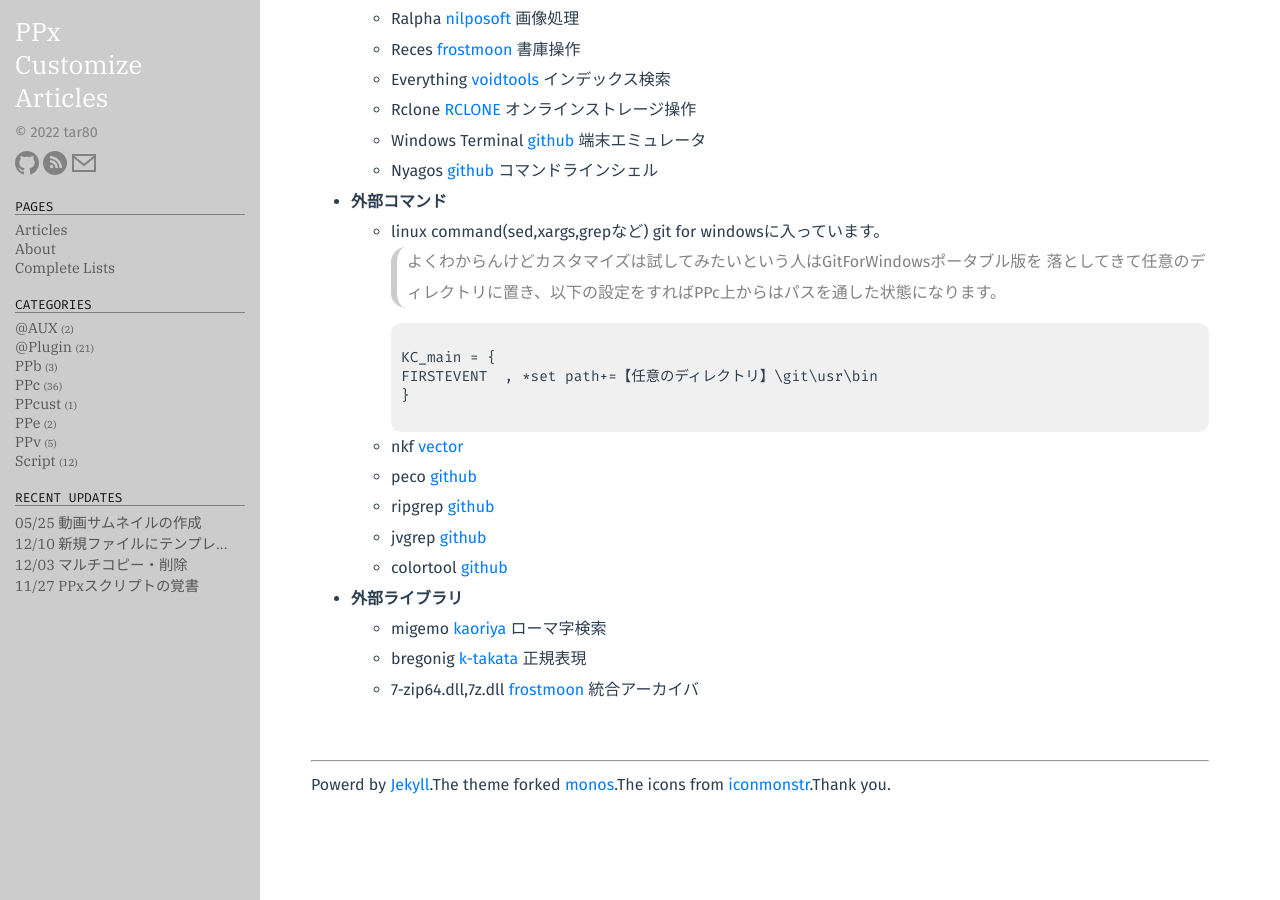
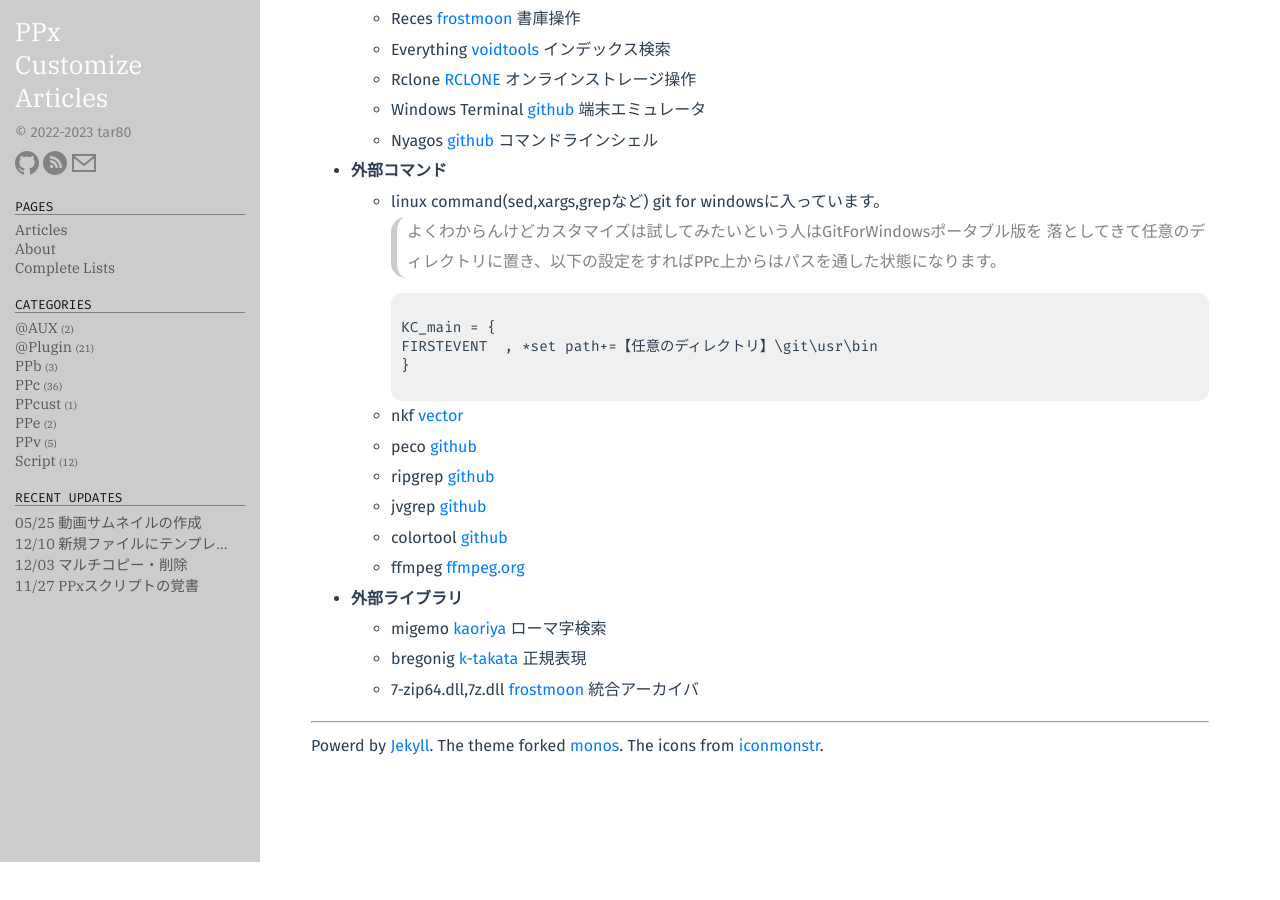
Before and after one commit to tar80/pages-pca, a Jekyll site: the page built from about.md, in a window 1280 px wide and 900 px high, scrolled down 1297 px. Built offline with Jekyll 4.4.1, drawn with Linux system fonts in a browser that asks for light colours; some web fonts are replaced; after the commit the page ends 2159 px from its top, so only the background shows below that.

Commit message:
Update year of publication

````diff
--- a/_config.yml
+++ b/_config.yml
@@ -2,7 +2,7 @@ title: PPx Customize Articles
 author: tar80
 email: tar80master@gmail.com
 description: >- # this means to ignore newlines until "baseurl:"
-  ©  2022 tar80
+  ©  2022-2023 tar80
 # baseurl: "" # the subpath of your site, e.g. /blog
 # url: "" # the base hostname & protocol for your site, e.g. http://example.com
 # twitter_username:
--- a/about.md
+++ b/about.md
@@ -22,7 +22,6 @@ winXP\_32bit(JScript)とwin10\_64bit(ES6)で動作確認しています。
 
 > これらのエイリアスはppx-plugin-managerでは使いません。
 
-<BR>
 ```text
 A_exec = {
 scr  =    ;スクリプトをまとめておくディレクトリパス
@@ -35,13 +34,13 @@ gvim =    ;gvim.exeのパス
 }
 ```
 
-####  PPx本体以外で使っているもの
+#### PPx本体以外で使っているもの
 
 - **PPxModule**
-  -  MessageModule
-  -  WindowModule
-  -  PositionModule
-  -  TextModule
+  - MessageModule
+  - WindowModule
+  - PositionModule
+  - TextModule
   - ScriptModule
   - KeyModule
   - EverythingSearchModule
@@ -72,13 +71,14 @@ gvim =    ;gvim.exeのパス
   - ripgrep [github](https://github.com/BurntSushi/ripgrep/releases)
   - jvgrep [github](https://github.com/mattn/jvgrep/releases)
   - colortool [github](https://github.com/microsoft/terminal/releases/tag/1904.29002)
+  - ffmpeg [ffmpeg.org](https://ffmpeg.org)
 
 - **外部ライブラリ**
   - migemo [kaoriya](https://www.kaoriya.net/software/cmigemo/) ローマ字検索
   - bregonig [k-takata](http://k-takata.o.oo7.jp/mysoft/bregonig.html) 正規表現
   - 7-zip64.dll,7z.dll [frostmoon](http://frostmoon.sakura.ne.jp/) 統合アーカイバ
 
-<BR>
-
 ---
-Powerd by [Jekyll](http://jekyllrb-ja.github.io/).The theme forked [monos](http://jekyllthemes.org/themes/monos/).The icons from [iconmonstr](https://iconmonstr.com/).Thank you.
+Powerd by [Jekyll](http://jekyllrb-ja.github.io/).
+The theme forked [monos](http://jekyllthemes.org/themes/monos/).
+The icons from [iconmonstr](https://iconmonstr.com/).
````
